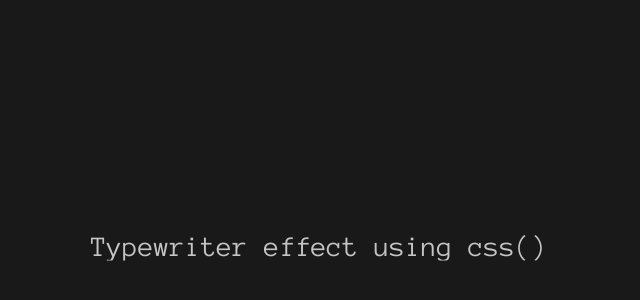
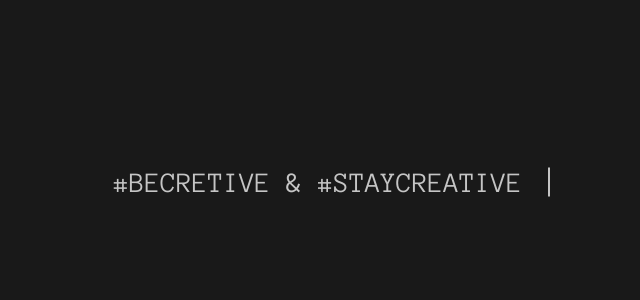
Before and after one commit to StanislavFedyna/typewriter-effect-css, a website: page index.html in a window 1280 px wide. Shown: the part 226-526 px from the top of the page, without its empty margins (321-961 px from the left). Drawn offline with Linux system fonts and the light colour scheme.

Commit message:
fixed problem with animation

```diff
--- a/index.html
+++ b/index.html
@@ -9,6 +9,6 @@
   <link href="https://fonts.googleapis.com/css?family=Anonymous+Pro" rel="stylesheet">
 </head>
 <body>
-  <p class="line anim-typewriter">Typewriter effect using css()</p>
+  <p class="line anim-typewriter">#BECRETIVE & #STAYCREATIVE</p>
 </body>
 </html>
--- a/sass/main.scss
+++ b/sass/main.scss
@@ -6,7 +6,7 @@ html{
   overflow: hidden;
 }
 body{
-  height: 100vh;
+  height: calc(100vh - 8em);
   padding: 4em;
   color: $color--main-dark;
   font-family: 'Anonymous Pro',monospace;
@@ -19,11 +19,11 @@ body{
   top: 50%;
   width: 16em;
   margin: 0 auto;
-  border-radius: 2px solid $color--main-dark;
-  -webkit-border-radius: 2px solid $color--main-dark;
-  -moz-border-radius: 2px solid $color--main-dark;
-  -ms-border-radius: 2px solid $color--main-dark;
-  -o-border-radius: 2px solid $color--main-dark;
+  border-right: 2px solid $color--main-dark;
+  -webkit-border-right: 2px solid $color--main-dark;
+  -moz-border-right: 2px solid $color--main-dark;
+  -ms-border-right: 2px solid $color--main-dark;
+  -o-border-right: 2px solid $color--main-dark;
   font-size: 180%;
   text-align: center;
   white-space: nowrap;
@@ -50,7 +50,7 @@ body{
 
 @keyframes blinkTextCursor{
   from{
-    border-right-color: rgb($color--main-dark);
+    border-right-color: rgba($color--main-dark);
   }
   to{
     border-right-color: transparent;
```
Also changed, not shown: css/main.css.
